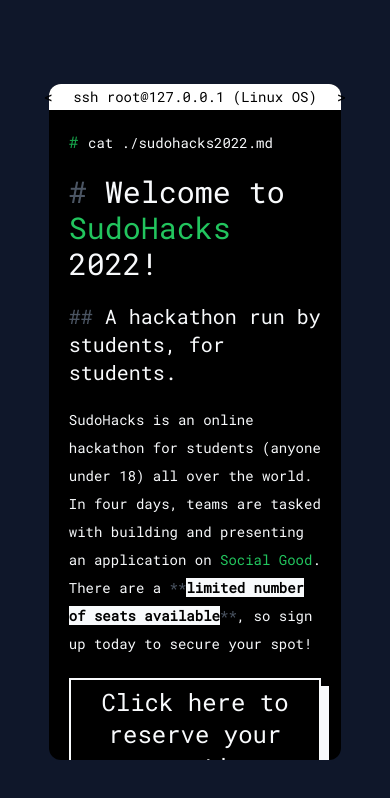
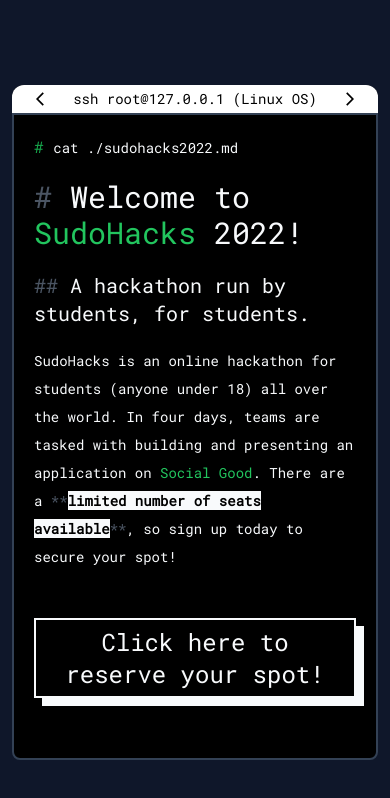
Before and after one commit to SudoHacksHackathon/Website, a React (Vite) app: page / in a window 390 px wide. Shown: the top 798 px of the page. Built offline with nearby package versions, Linux system fonts and the light colour scheme; no server answers.

Commit message:
added forward/back buttons, made 100% responsive!!!!

```diff
--- a/src/App.tsx
+++ b/src/App.tsx
@@ -8,6 +8,7 @@
 import getOSData from "./util/getOSData";
 
 import { Routes, Route, useNavigate } from "react-router-dom";
+import { MdArrowBackIosNew, MdArrowForwardIos } from "react-icons/md";
 
 const App = () => {
   const ip = useIP();
@@ -16,22 +17,28 @@
   const navigate = useNavigate();
 
   return (
-    <div className="bg-slate-900 h-full w-full flex justify-center place-items-center selection:bg-slate-200 selection:text-black">
-      <div className="rounded-xl w-3/4 h-[80vh] bg-black font-mono flex flex-col">
+    <div className="bg-slate-900 h-full w-full flex justify-center place-items-center selection:bg-slate-200 selection:text-black p-3">
+      <div className="rounded-xl w-[min(100%,_75rem)] h-[min(100%,_42.1875rem)] bg-black font-mono flex flex-col">
         <div className="rounded-t-xl w-full h-7 bg-white flex place-items-center justify-center">
           <div className="flex-1 flex justify-start align-items-center pl-5">
-            {"<"}
+            <button onClick={() => navigate(-1)}>
+              <MdArrowBackIosNew />
+            </button>
           </div>
+
           <div className="flex-1 flex justify-center align-items-center">
             <p className="md:text-base text-sm overflow-hidden mx-5 whitespace-nowrap text-ellipsis flex">
               ssh root@{ip || "127.0.0.1"} ({OSData.OS})
             </p>
           </div>
+
           <div className="flex-1 flex justify-end align-items-center pr-5">
-            {">"}
+            <button onClick={() => navigate(1)}>
+              <MdArrowForwardIos />
+            </button>
           </div>
         </div>
-        <div className="flex flex-col p-5 grow overflow-y-auto">
+        <div className="flex flex-col p-5 grow overflow-y-auto border-slate-700 border-2 rounded-b-lg">
           <Routes>
             <Route
               path="/"
```
